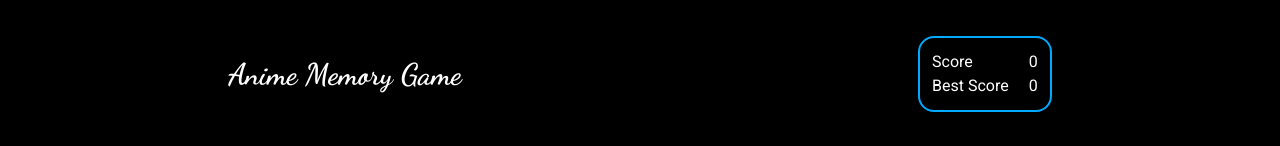
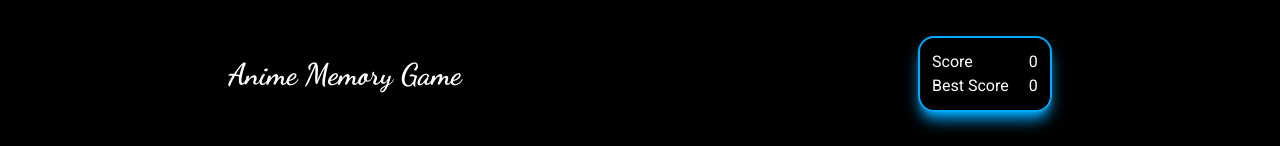
Before and after one commit to Hriday2406/memory-game, a React (Vite) app: page / in a window 1280 px wide. Both pictures are taken after a click on the button "Easy". Shown: the top 146 px of the page. Built offline with nearby package versions, Linux system fonts and the light colour scheme; no server answers.

Commit message:
Add box shadow across different components

```diff
--- a/src/components/card.jsx
+++ b/src/components/card.jsx
@@ -2,9 +2,11 @@ function Card({ item, level, onClick }) {
   let isNameVisible = level == 2;
   return (
     <div
-      className={`transition-all duration-200 p-5 border-2 rounded-[32px] flex flex-col items-center gap-5 hover:scale-105 uppercase ${
-        level == 2 && "border-med"
-      } ${level == 3 && "border-hard"} group`}
+      className={`transition-all duration-200 p-5 border-2 rounded-[32px] flex flex-col items-center gap-5 hover:scale-105 uppercase hover:shadow-lg ${
+        level == 2 && "hover:shadow-med"
+      } ${level == 3 && "hover:shadow-hard"} ${level == 2 && "border-med"} ${
+        level == 3 && "border-hard"
+      } group`}
       onClick={onClick}
     >
       <div className="w-64 h-64 overflow-hidden transition-all duration-200 select-none rounded-xl group-hover:scale-90">
--- a/src/components/home.jsx
+++ b/src/components/home.jsx
@@ -53,7 +53,7 @@ function LvlBtnSelector({ level, setLevel, bestScore }) {
   }
 
   return (
-    <div className="flex flex-col items-center gap-4">
+    <div className="flex flex-col items-center gap-7">
       <ConfigProvider
         theme={{
           components: {
@@ -70,7 +70,10 @@ function LvlBtnSelector({ level, setLevel, bestScore }) {
         }}
       >
         <Button
-          className="p-6 border-2 btn font-body justify-self-start "
+          className={`p-6 border-2 shadow-lg btn font-body justify-self-start
+          ${level == 1 && bestScore == 6 && "shadow-easy hover:shadow-white"}
+          ${level == 2 && bestScore == 8 && "shadow-med hover:shadow-white"}
+          ${level == 3 && bestScore == 10 && "shadow-hard hover:shadow-white"}`}
           onClick={() => {
             setLevel(level);
           }}
--- a/src/components/level1.jsx
+++ b/src/components/level1.jsx
@@ -10,7 +10,7 @@ export default function Level1({ setLevel, bestScore, setBestScore }) {
   const easyCards = arr.map((anime, index) => {
     return (
       <div
-        className="transition-all duration-200 p-5 border-2 border-easy rounded-[32px] flex flex-col items-center gap-5 hover:scale-105 uppercase group"
+        className="transition-all duration-200 p-5 border-2 border-easy rounded-[32px] flex flex-col items-center gap-5 hover:scale-105 uppercase group hover:shadow-lg hover:shadow-easy"
         key={`Lvl 1 ${index}`}
         onClick={() => {
           if (anime.clicked) {
@@ -46,7 +46,7 @@ export default function Level1({ setLevel, bestScore, setBestScore }) {
         currScore={currScore}
         bestScore={bestScore}
       />
-      <section className="container grid grid-cols-3 gap-6 justify-items-center [&>*:nth-child(1)]:justify-self-end [&>*:nth-child(4)]:justify-self-end [&>*:nth-child(3n)]:justify-self-start  ">
+      <section className="container grid grid-cols-3 gap-8 justify-items-center [&>*:nth-child(1)]:justify-self-end [&>*:nth-child(4)]:justify-self-end [&>*:nth-child(3n)]:justify-self-start  ">
         {easyCards}
       </section>
     </>
--- a/src/components/scoreCard.jsx
+++ b/src/components/scoreCard.jsx
@@ -2,10 +2,10 @@ export default function ScoreCard({ level, currScore, bestScore }) {
   return (
     <>
       <div
-        className={`p-3 border-2 rounded-2xl
-        ${level == 1 && "border-easy"} ${level == 2 && "border-med"} ${
-          level == 3 && "border-hard"
-        } `}
+        className={`p-3 border-2 rounded-2xl shadow-lg
+        ${level == 1 && "border-easy shadow-easy"}
+        ${level == 2 && "border-med shadow-med"}
+        ${level == 3 && "border-hard shadow-hard"} `}
       >
         <div className="flex gap-14">
           <p className="scoreText">Score</p>
```
